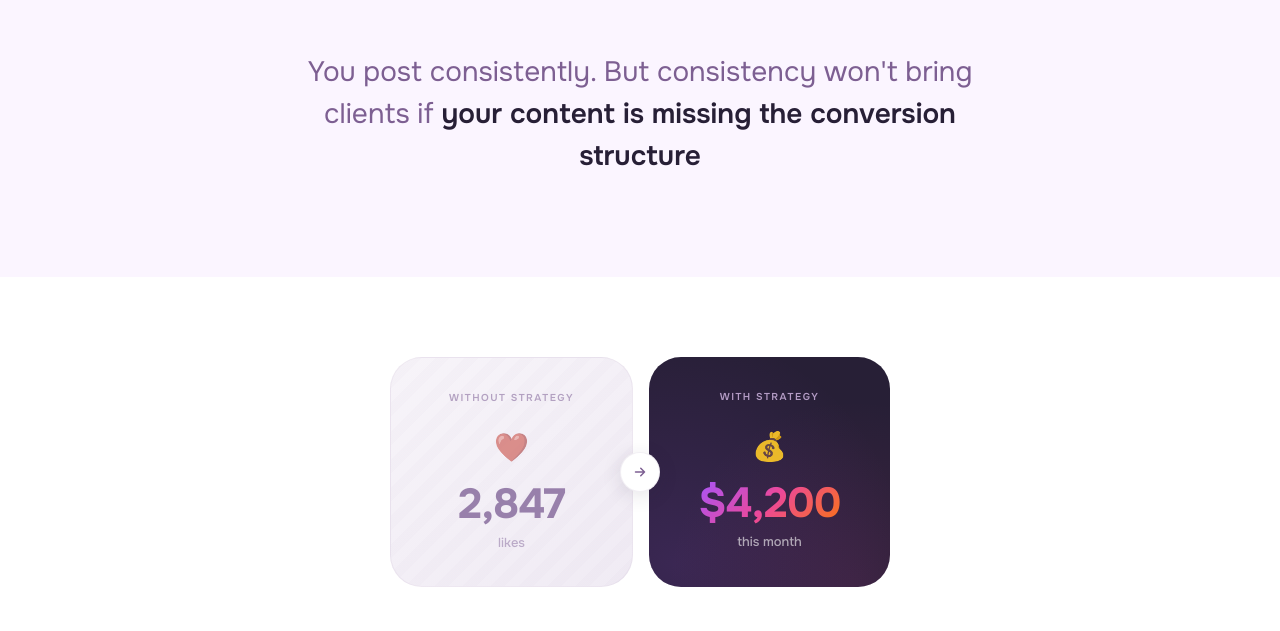
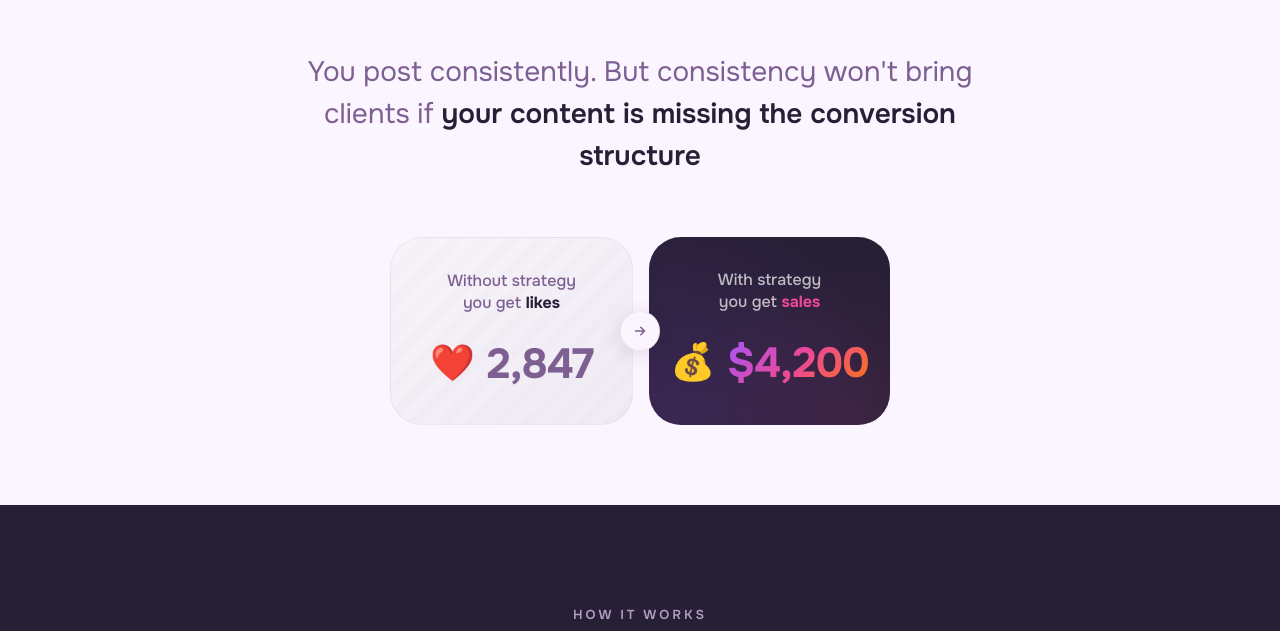
Before and after one commit to arseniypom/ai4creators-landingv3, a Next.js app: page / in a window 1280 px wide. Shown: the part 849-1480 px from the top of the page. Built offline with nearby package versions, Linux system fonts and the light colour scheme.

Commit message:
Refined styles and updated text in VS section

```diff
--- a/app/globals.css
+++ b/app/globals.css
@@ -175,7 +175,7 @@ h1 {
    PROBLEM SECTION
    ================================ */
 .problem {
-    padding: 100px 0;
+    padding: 100px 0 20px;
     background: var(--bg-soft);
 }
 
@@ -201,8 +201,8 @@ h1 {
    VS COMPARISON SECTION
    ================================ */
 .vs-section {
-    padding: 80px 0;
-    background: var(--bg);
+    padding: 40px 0 80px;
+    background: var(--bg-soft);
 }
 
 .vs-container {
@@ -287,22 +287,32 @@ h1 {
 
 /* Labels */
 .vs-label {
-    font-size: 10px;
-    font-weight: 600;
-    letter-spacing: 1.5px;
-    text-transform: uppercase;
+    font-size: 16px;
+    font-weight: 500;
+    line-height: 1.4;
     margin-bottom: 20px;
     position: relative;
     z-index: 1;
 }
 
+.vs-label strong {
+    font-weight: 700;
+}
+
 .vs-without .vs-label {
-    color: var(--text-light);
-    opacity: 0.7;
+    color: var(--text-muted);
+}
+
+.vs-without .vs-label strong {
+    color: var(--text);
 }
 
 .vs-with .vs-label {
-    color: var(--accent-light);
+    color: rgba(255, 255, 255, 0.7);
+}
+
+.vs-with .vs-label strong {
+    color: #ec4899;
 }
 
 /* Metric display */
@@ -310,20 +320,14 @@ h1 {
     position: relative;
     z-index: 1;
     display: flex;
-    flex-direction: column;
+    flex-direction: row;
     align-items: center;
-    gap: 4px;
+    justify-content: center;
+    gap: 12px;
 }
 
 .vs-icon {
-    font-size: 28px;
-    margin-bottom: 8px;
-    opacity: 0.9;
-}
-
-.vs-without .vs-icon {
-    filter: grayscale(30%);
-    opacity: 0.6;
+    font-size: 36px;
 }
 
 .vs-number {
@@ -334,7 +338,7 @@ h1 {
 }
 
 .vs-without .vs-number {
-    color: var(--text-light);
+    color: var(--text-muted);
 }
 
 .vs-with .vs-number {
@@ -351,8 +355,7 @@ h1 {
 }
 
 .vs-without .vs-unit {
-    color: var(--text-light);
-    opacity: 0.6;
+    color: var(--text-muted);
 }
 
 .vs-with .vs-unit {
@@ -368,7 +371,7 @@ h1 {
     z-index: 10;
     width: 40px;
     height: 40px;
-    background: var(--bg);
+    background: var(--bg-soft);
     border-radius: 50%;
     display: flex;
     align-items: center;
@@ -970,7 +973,7 @@ h1 {
     }
 
     .vs-icon {
-        font-size: 24px;
+        font-size: 28px;
     }
 
     .vs-arrow {
--- a/app/page.tsx
+++ b/app/page.tsx
@@ -27,11 +27,10 @@ export default function Home() {
           <div className="vs-container">
             {/* Without */}
             <div className="vs-card vs-without">
-              <div className="vs-label">Without strategy</div>
+              <div className="vs-label">Without strategy<br/>you get <strong>likes</strong></div>
               <div className="vs-metric">
                 <span className="vs-icon">❤️</span>
                 <span className="vs-number">2,847</span>
-                <span className="vs-unit">likes</span>
               </div>
             </div>
 
@@ -44,11 +43,10 @@ export default function Home() {
 
             {/* With */}
             <div className="vs-card vs-with">
-              <div className="vs-label">With strategy</div>
+              <div className="vs-label">With strategy<br/>you get <strong>sales</strong></div>
               <div className="vs-metric">
                 <span className="vs-icon">💰</span>
                 <span className="vs-number">$4,200</span>
-                <span className="vs-unit">this month</span>
               </div>
             </div>
           </div>
```
